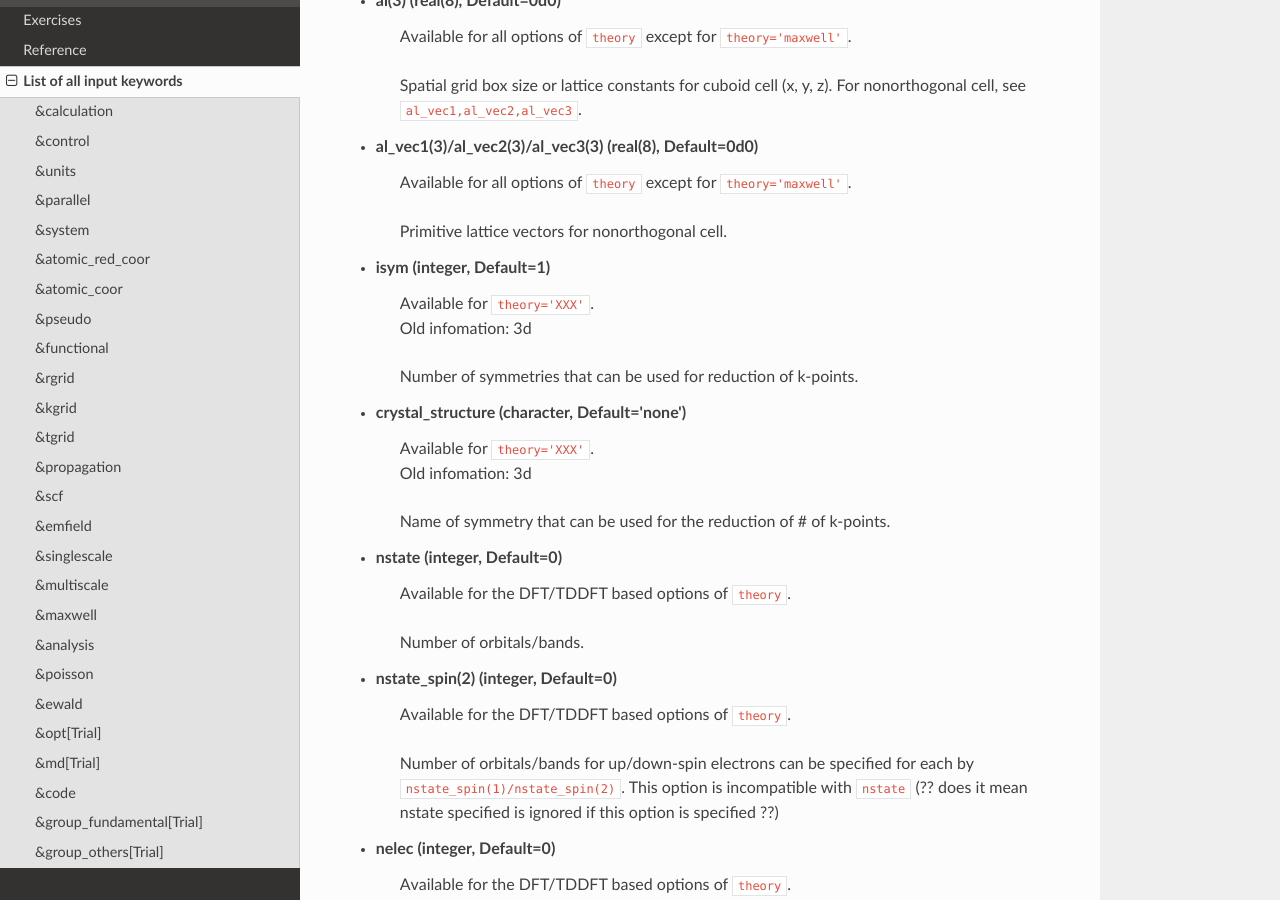
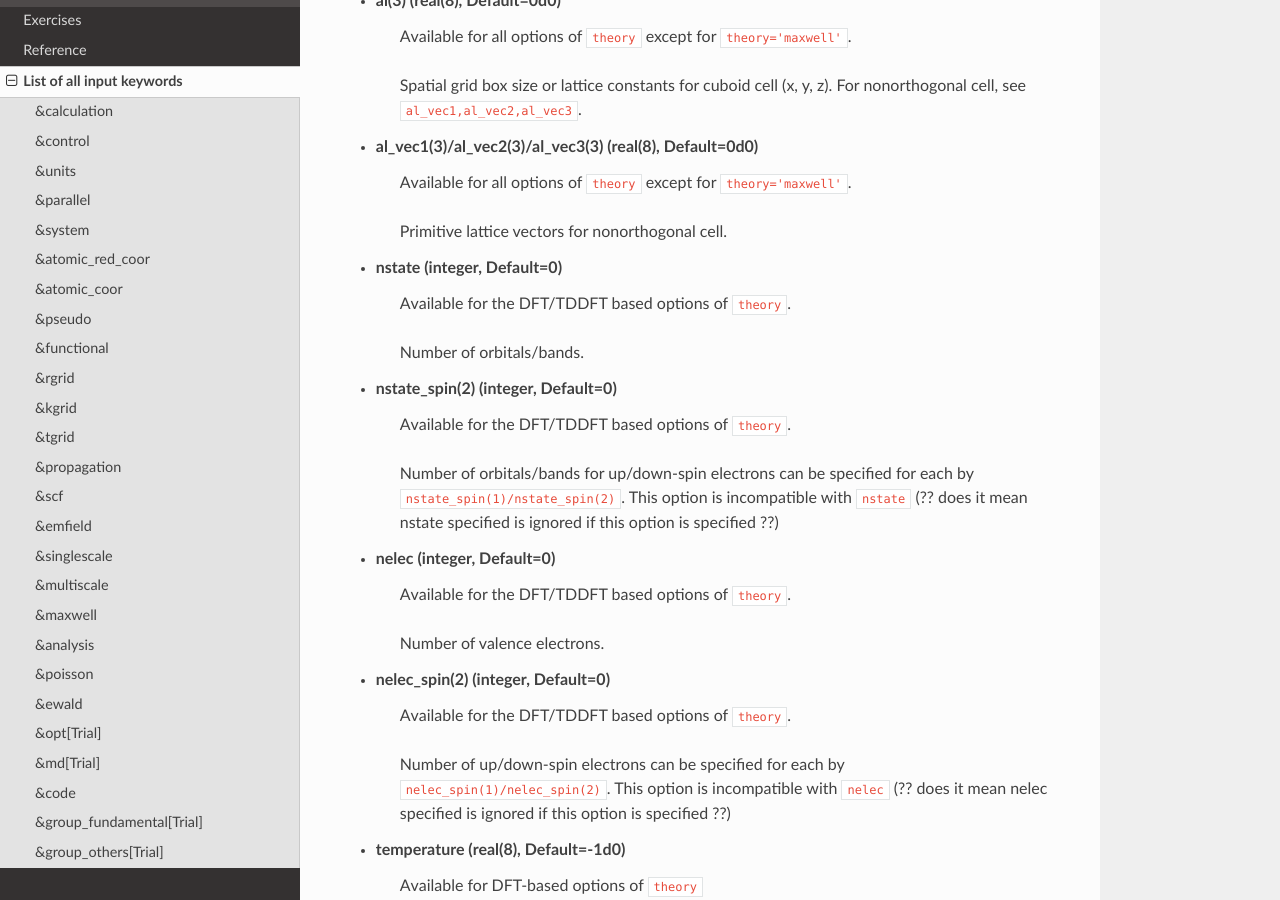
Before and after one commit to SALMON-TDDFT/SALMON-DOCS, a Sphinx documentation site: the page built from source/input_keyword_list.rst, in a window 1280 px wide and 900 px high, scrolled down 5819 px. Built offline with Sphinx 7.4.7 and the Read the Docs theme 2.0.0, drawn with Linux system fonts in a browser that asks for light colours; formulas are drawn with MathJax 3.

Commit message:
Update input_keyword_list.rst

```diff
--- a/source/input_keyword_list.rst
+++ b/source/input_keyword_list.rst
@@ -214,16 +214,6 @@ List of all input keywords
 - **al_vec1(3)/al_vec2(3)/al_vec3(3)** (real(8), Default=0d0)
    | Available for all options of ``theory`` except for ``theory='maxwell'``.
    Primitive lattice vectors for nonorthogonal cell.
-
-- **isym** (integer, Default=1)
-   | Available for ``theory='XXX'``.
-   | Old infomation: 3d
-   Number of symmetries that can be used for reduction of k-points.
-
-- **crystal_structure** (character, Default='none')
-   | Available for ``theory='XXX'``.
-   | Old infomation: 3d
-   Name of symmetry that can be used for the reduction of # of k-points.
 
 - **nstate** (integer, Default=0)
    | Available for the DFT/TDDFT based options of ``theory``.
```
